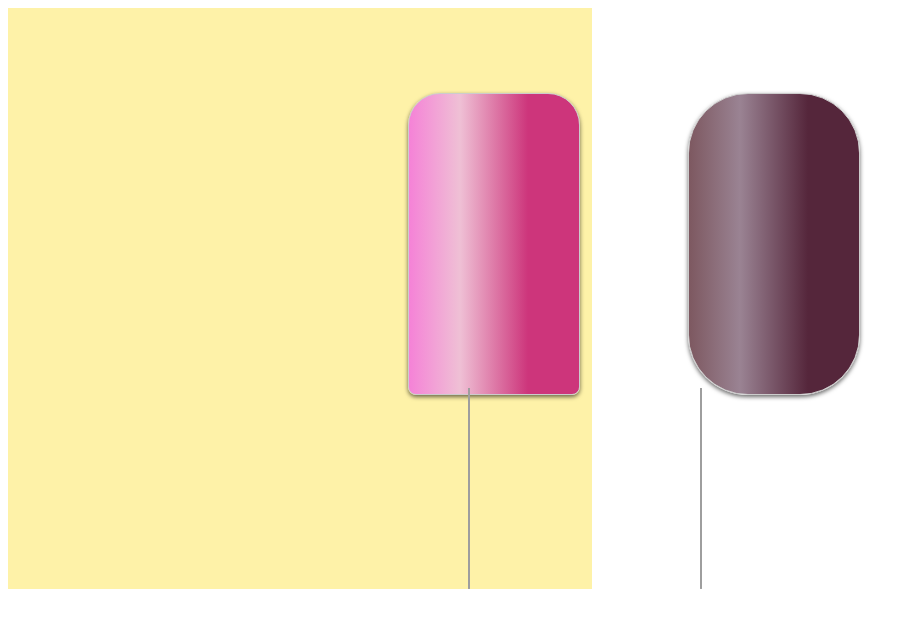
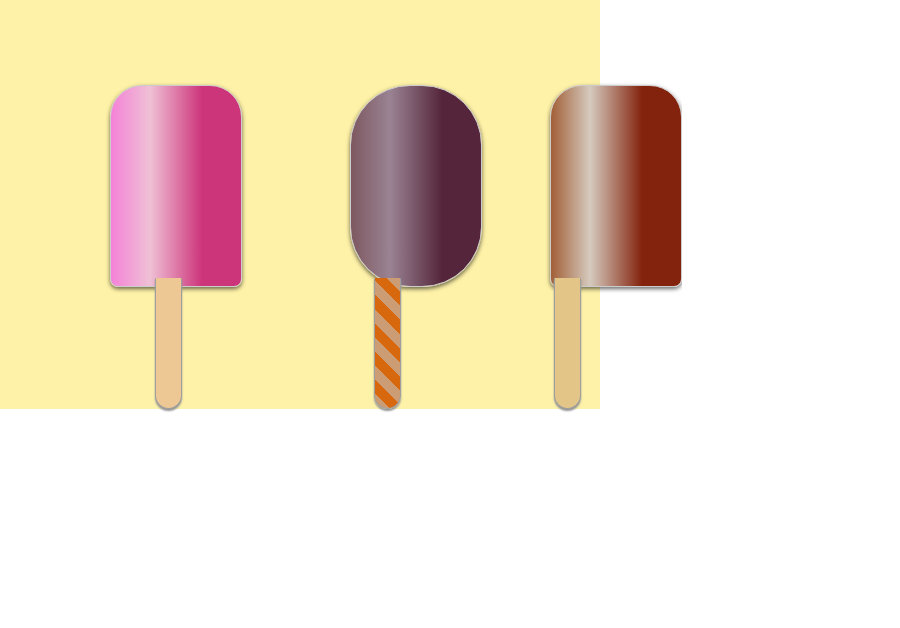
Before and after one commit to Shimele/CSS-Ice-Cream, a plain HTML site: page index.html in a window 600 px wide. Shown: the top 628 px of the page, 900 px wide, since content can reach past the window. Drawn offline with Linux system fonts and the light colour scheme.

Commit message:
add media query for responsiveness

```diff
--- a/styles.css
+++ b/styles.css
@@ -1,8 +1,11 @@
-
+body{
+    margin: 0;
+    padding: 0;
+}
 main{
     background: #FEF2A8;
     display: flex;
-    padding-left: 380px;
+    padding-left: 350px;
 
 
 }
@@ -27,12 +30,12 @@ main{
     border-top-left-radius: 2px;
     margin-right: 100px;
     position: relative;
+    box-shadow: 0 2px 2px rgb(147,147,147);
     }
 .first{
     background: linear-gradient(to right, #F582D7, #EFC0D5 30%, #CD357B 70%) ;
     border-radius: 2em 2em .5em .5em;
-            margin-left: 20px
-
+    margin-left: 20px;
 }
 .first-stick{
     background: #edc894;
@@ -63,3 +66,74 @@ main{
     background: rgb(226, 197, 135);
     margin-left: 130px
 }
+
+/* Extra small devices (phones, 600px and down) */
+@media only screen and (max-width: 600px) {
+    main{
+        padding-left: 10px;
+    }
+    .cone{
+        height: 130px;
+        width:80px;
+        border: 1px solid #cccccc;
+    }
+    .stick{
+        height: 130px;
+        min-width:25px;
+        margin-top: 210px;
+    }
+    .first{
+        margin-left: 3px;
+    }
+    .first-stick{
+        margin-left: 30px;
+    }
+    .second{
+        margin-left: 135px
+    }
+    .second-stick{
+        margin-left: 5px
+    }
+    .third{
+        margin-left: 275px
+    }
+    .third-stick{
+        margin-left: 16px
+    }
+}
+
+/* Small devices (portrait tablets and large phones, 600px and up) */
+@media only screen and (min-width: 568px) and (max-width: 768px){
+    main{
+        margin: 0;
+        padding: 0px;
+    }
+    .cone{
+        height: 200px;
+        width:130px;
+        border: 1px solid #cccccc;
+    }
+    .stick{
+        height: 130px;
+        max-width:45px;
+        margin-top: 278px;
+    }
+    .first{
+        margin-left: 110px;
+    }
+    .first-stick{
+        margin-left:155px;
+    }
+    .second{
+        margin-left: 350px
+    }
+    .second-stick{
+        margin-left:92px
+    }
+    .third{
+        margin-left: 550px
+    }
+    .third-stick{
+        margin-left: 53px
+    }
+}
```
Lines whose indentation alone changed are shown as unchanged.
